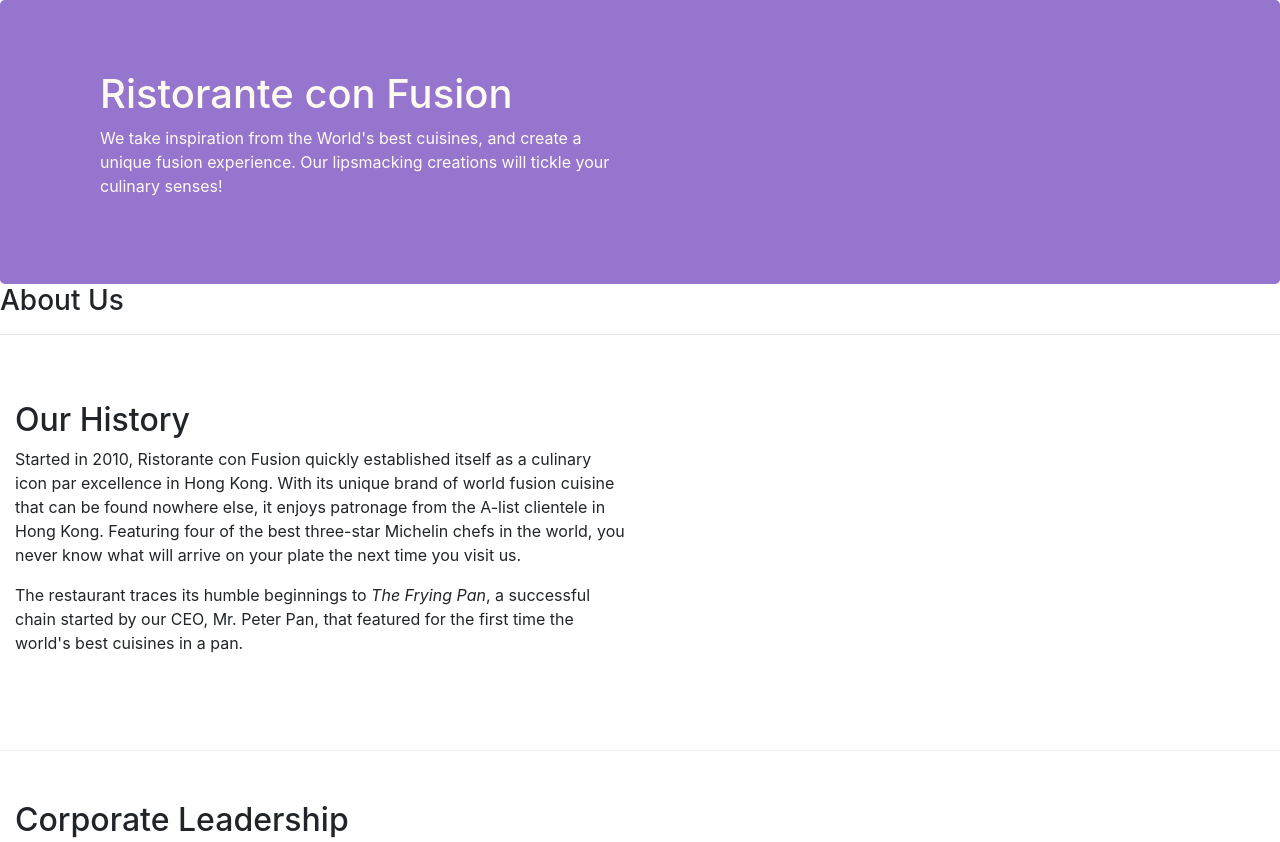
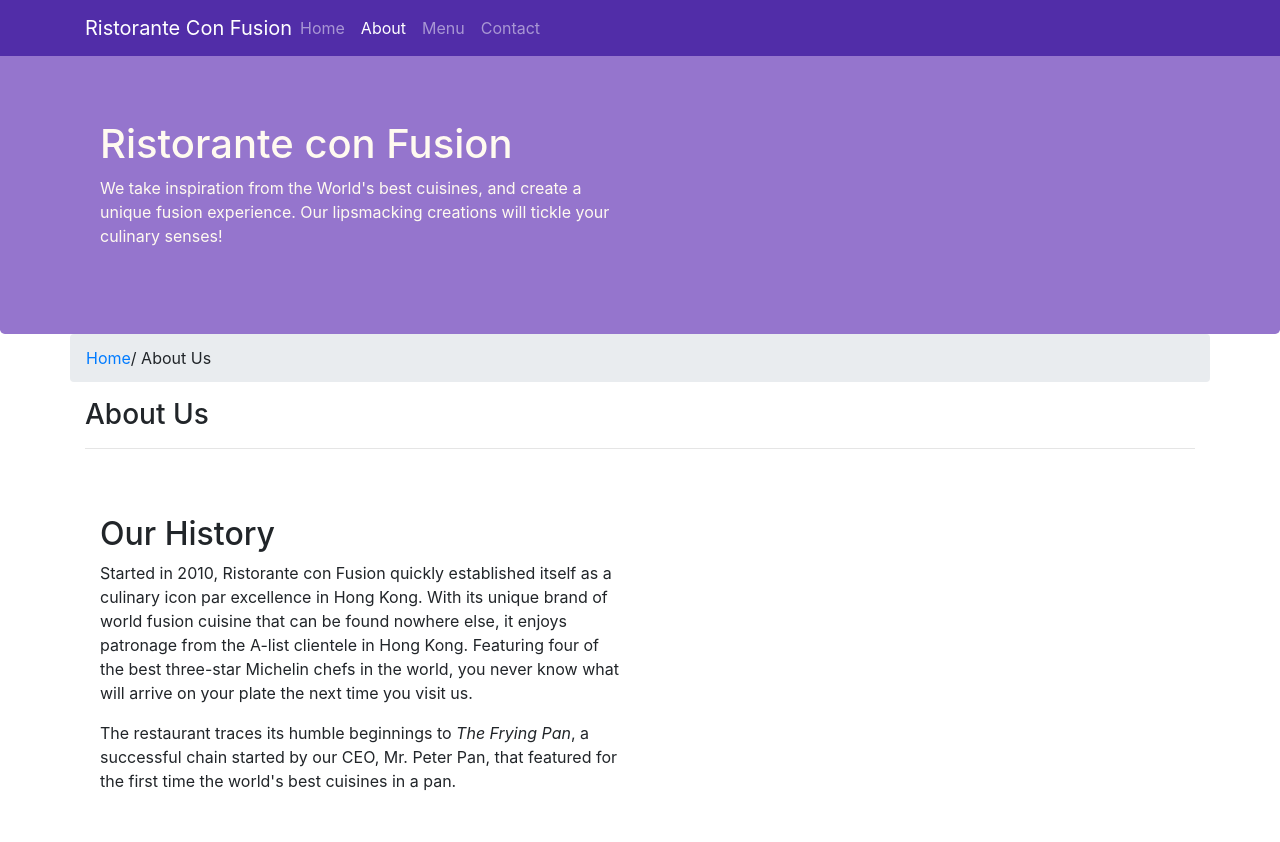
Before and after one commit to clarenRod/conFusion, a website: page aboutus.html in a window 1280 px wide. Shown: the top 842 px of the page. Drawn offline with nearby package versions, Linux system fonts and the light colour scheme.

Commit message:
navbar commit

```diff
--- a/aboutus.html
+++ b/aboutus.html
@@ -16,7 +16,25 @@
 </head>
 
 <body>
+    <nav class="navbar navbar-dark navbar-expand-sm fixed-top">
+        <div class="container">
+            <button class="navbar-toggler" type="button" data-toggle="collapse" data-target="#Navbar">
+                <span class="navbar-toggler-icon"></span>
+            </button>
+            <a class="navbar-brand mr-auto" href="index.html">Ristorante Con Fusion</a>
+            <div class="collapse navbar-collapse" id="Navbar">
+                <ul class="navbar-nav mr-auto">
+                    <li class="nav-item"><a class="nav-link"href="index.html">Home</a></li>
+                    <li class="nav-item active"><a class="nav-link" href="aboutus.html">About</a></li>
+                    <li class="nav-item"><a class="nav-link href="#">Menu</a></li>
+                    <li class="nav-item"><a class="nav-link href="#">Contact</a></li>
 
+                </ul>
+
+            </div>
+
+        </div>
+    </nav>
     <header class="jumbotron">
         <div class="container">
             <div class="row row-header">
@@ -30,9 +48,13 @@
         </div>
     </header>
 
-    <div>
-        <div>
-            <div>
+    <div class="container">
+        <div class="row">
+            <ol class="col-12 breadcrumb">
+                <li class="breadcrumb-item"><a href="index.html">Home </a></li>
+                <li class="breadscrumb-item active"> / About Us</li>
+            </ol>
+            <div class="col-12">
                <h3>About Us</h3>
                <hr>
             </div>
@@ -71,8 +93,8 @@
                 <div class="col-4 offset-1 col-sm-2">
                     <h5>Links</h5>
                     <ul class="list-unstyled">
-                        <li><a href="#">Home</a></li>
-                        <li><a href="#">About</a></li>
+                        <li><a href="index.html">Home</a></li>
+                        <li><a href="aboutus.html">About</a></li>
                         <li><a href="#">Menu</a></li>
                         <li><a href="#">Contact</a></li>
                     </ul>
--- a/css/styles.css
+++ b/css/styles.css
@@ -28,3 +28,12 @@
     margin: 0px;
     color: #0f0f0f;
 }
+
+body{
+    padding: 50px 0px 0px 0px;
+    z-index:0;
+}
+
+.navbar-dark{
+    background-color: #512da8;
+}
```
Also changed, not shown: index.html (+19 -1 lines).
